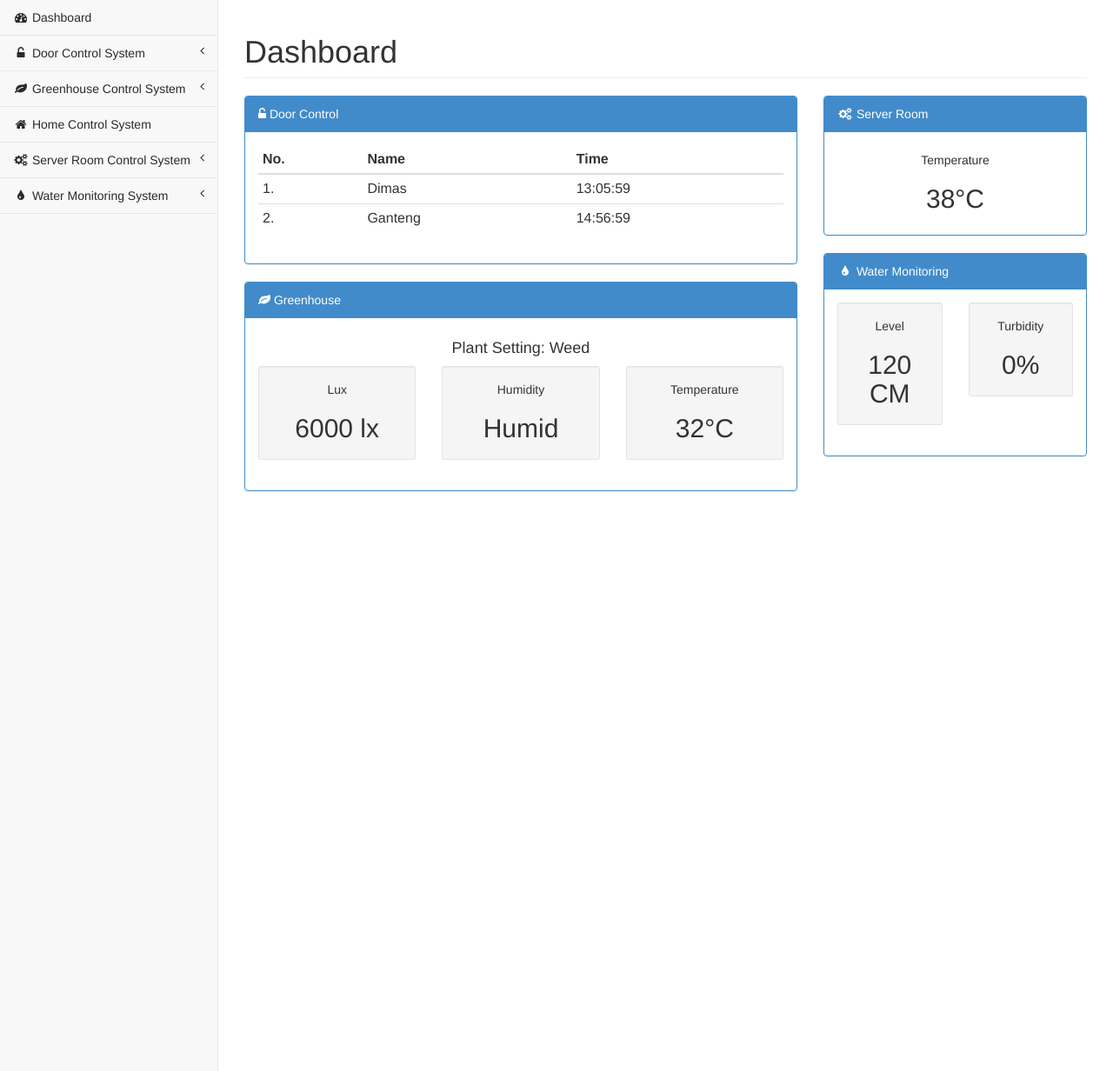
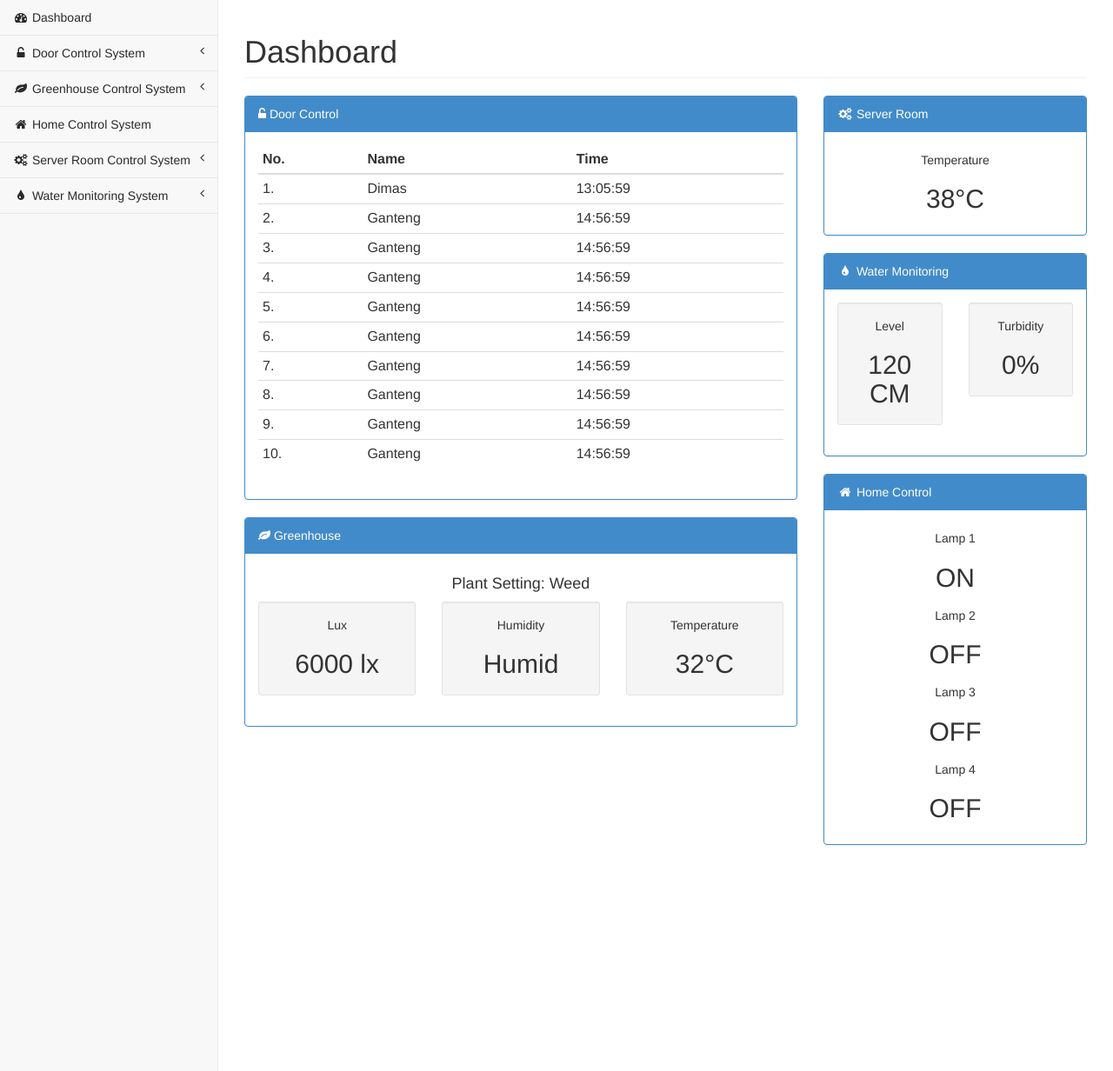
Before and after one commit to mlutfib/BiotechProject, a CodeIgniter app: page / in a window 1280 px wide. Shown: the part 51-1283 px from the top of the page at 87% size. Run offline with CodeIgniter, Linux system fonts and the light colour scheme; some libraries are stand-ins or nearby versions.

Commit message:
Dashboard One

```diff
--- a/BiotechWeb/application/views/dashboard.php
+++ b/BiotechWeb/application/views/dashboard.php
@@ -1,5 +1,3 @@
-<!-- Test -->
-<!-- Test lagi -->
 <div id="page-wrapper">
 	<div class="row">
 		<div class="col-sm-12">
@@ -32,6 +30,46 @@
 										</tr>
 										<tr>
 											<td>2. </td>
+											<td>Ganteng</td>
+											<td>14:56:59</td>
+										</tr>
+										<tr>
+											<td>3. </td>
+											<td>Ganteng</td>
+											<td>14:56:59</td>
+										</tr>
+										<tr>
+											<td>4. </td>
+											<td>Ganteng</td>
+											<td>14:56:59</td>
+										</tr>
+										<tr>
+											<td>5. </td>
+											<td>Ganteng</td>
+											<td>14:56:59</td>
+										</tr>
+										<tr>
+											<td>6. </td>
+											<td>Ganteng</td>
+											<td>14:56:59</td>
+										</tr>
+										<tr>
+											<td>7. </td>
+											<td>Ganteng</td>
+											<td>14:56:59</td>
+										</tr>
+										<tr>
+											<td>8. </td>
+											<td>Ganteng</td>
+											<td>14:56:59</td>
+										</tr>
+										<tr>
+											<td>9. </td>
+											<td>Ganteng</td>
+											<td>14:56:59</td>
+										</tr>
+										<tr>
+											<td>10. </td>
 											<td>Ganteng</td>
 											<td>14:56:59</td>
 										</tr>
@@ -114,6 +152,41 @@
 					</div>
 				</div>
 			</div>
+			<div class="row">
+				<div class="col-sm-12">
+					<div class="panel panel-primary">
+						<div class="panel-heading">
+							<i class="fa fa-home fa-fw"></i> Home Control
+						</div>
+						<div class="panel-body text-center">
+							<div class="row">
+								<div class="col-sm-12">
+									<h5>Lamp 1</h5>
+									<h2>ON</h2>
+								</div>
+							</div>
+							<div class="row">
+								<div class="col-sm-12">
+									<h5>Lamp 2</h5>
+									<h2>OFF</h2>
+								</div>
+							</div>
+							<div class="row">
+								<div class="col-sm-12">
+									<h5>Lamp 3</h5>
+									<h2>OFF</h2>
+								</div>
+							</div>
+							<div class="row">
+								<div class="col-sm-12">
+									<h5>Lamp 4</h5>
+									<h2>OFF</h2>
+								</div>
+							</div>
+						</div>
+					</div>
+				</div>
+			</div>
 		</div>
 	</div>
 </div>
```
